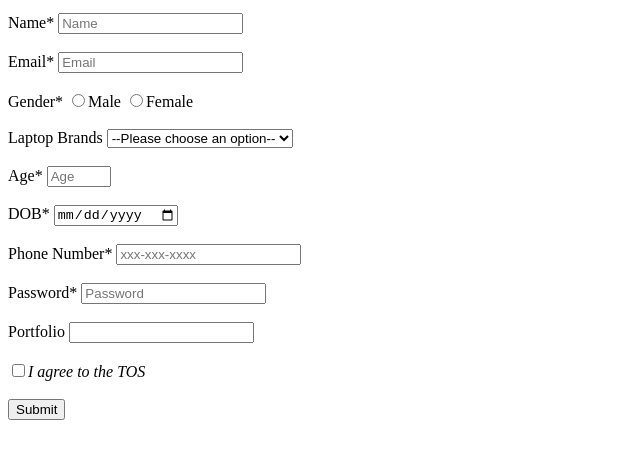
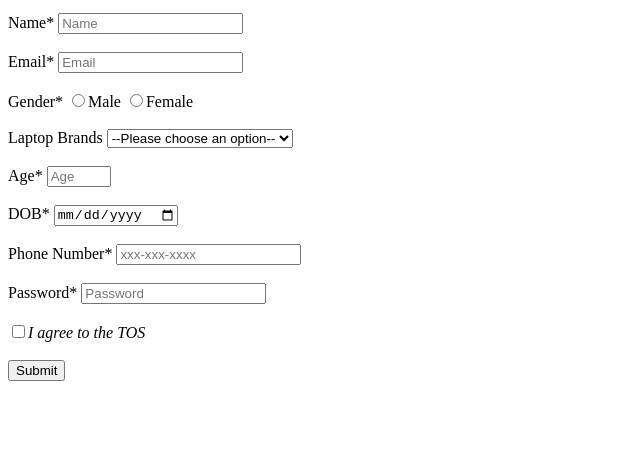
Before and after one commit to acciojob/signup-form-car-r3workz, a website: page main.html in a window 1280 px wide. Shown: the part 101-560 px from the top of the page, without its empty margins (0-640 px from the left). Drawn offline with Linux system fonts and the light colour scheme.

Commit message:
created a submission

```diff
--- a/main.html
+++ b/main.html
@@ -56,10 +56,6 @@
     </div>
     <br>
     <div>
-        <label for="portfolio">Portfolio </label><input type="url" name="portfolio" id="portfolio">
-    </div>
-    <br>
-    <div>
         <input type="checkbox" name="tos" id="tos"><label for="tos"><em>I agree to the TOS</em></label>
     </div>
     <br>
```
